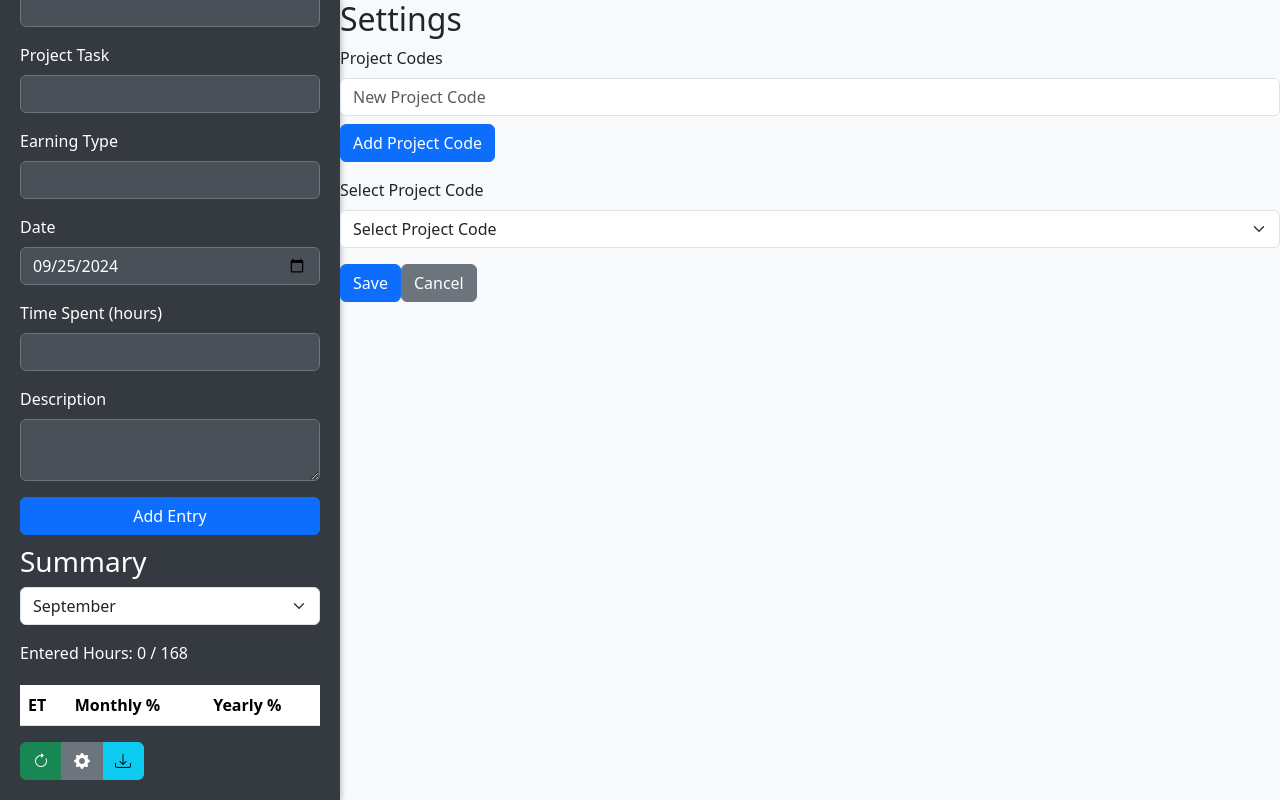
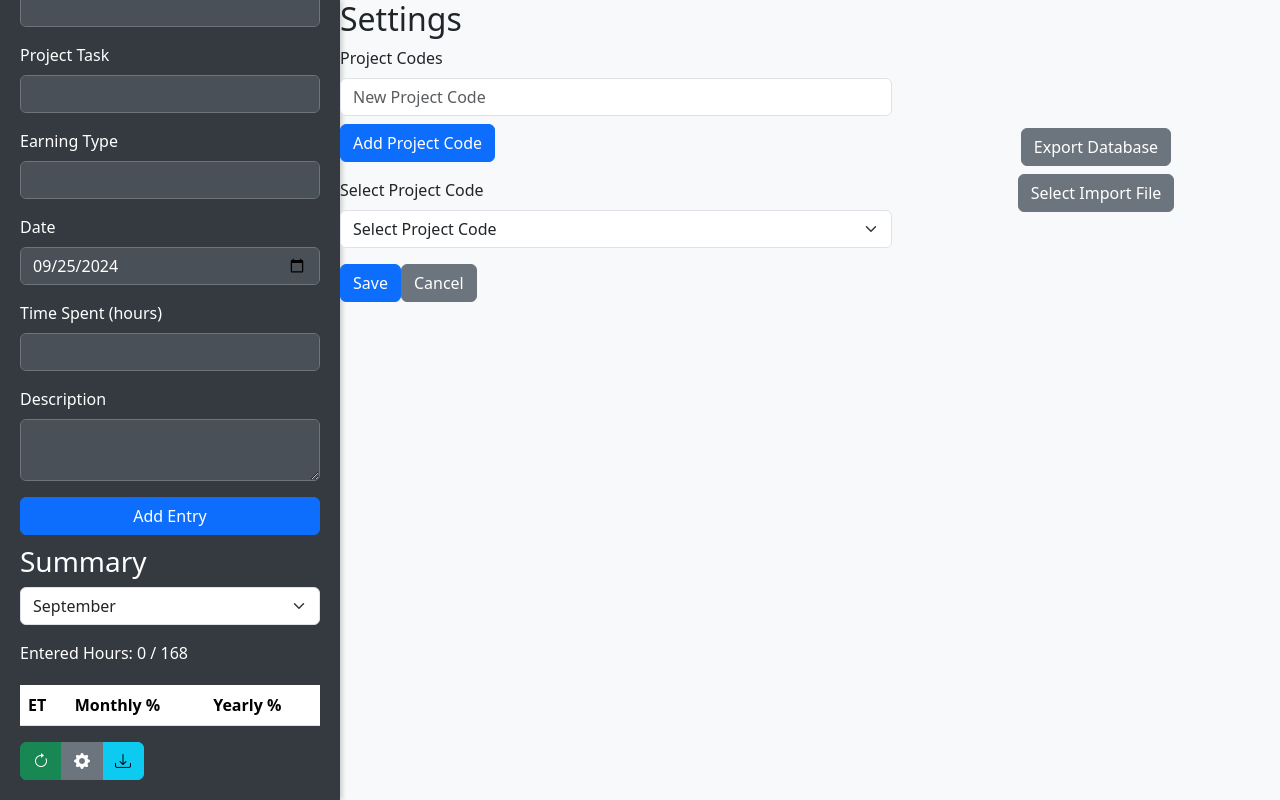
Before and after one commit to cdurth/time-tracker, a React (Create React App) app: page / in a window 1280 px wide. Both pictures are taken after a click on the button 82 px from the left and 760 px from the top of the page. Built offline with nearby package versions, Linux system fonts and the light colour scheme.

Commit message:
basic data import/export

```diff
--- a/src/App.js
+++ b/src/App.js
@@ -6,6 +6,7 @@ import 'bootstrap/dist/css/bootstrap.min.css';
 import './App.css';
 import './components/Sidebar.css';
 import './components/TimeEntries.css';
+import './components/Settings.css';
 
 import {
   addTimeEntry,
@@ -102,6 +103,7 @@ const App = () => {
     };
   }, []);
 
+
   const handleInstallClick = () => {
     if (deferredPrompt) {
       deferredPrompt.prompt();
@@ -147,7 +149,7 @@ const App = () => {
                 <Settings
                     settingsData={settingsData}
                     saveSettings={saveSettings}
-                    closeSettings={toggleSettings} // Close the Settings component when toggling
+                    closeSettings={toggleSettings}
                 />
               </div>
           )}
--- /dev/null
+++ b/src/components/Settings.css
@@ -0,0 +1,20 @@
+.settings .settings-form {
+    display: flex;
+}
+
+.settings-left-column {
+    margin-right: 20px;
+    width: 60%;
+}
+
+.settings-right-column {
+    width: 40%;
+    display: flex;
+    flex-direction: column;
+    justify-content: center;
+    align-items: center;
+}
+
+.settings-right-column .btn {
+    margin-bottom: 10px;
+}
--- a/src/components/Settings.js
+++ b/src/components/Settings.js
@@ -3,7 +3,10 @@ import {
     getProjectCodes,
     addProjectCode,
     addProjectTask,
-    getProjectTasksByCodeId
+    getProjectTasksByCodeId,
+    getTimeEntries,
+    exportDataToFile,
+    importDataFromFile
 } from '../services/idbService';
 
 const Settings = ({ settingsData, saveSettings, closeSettings }) => {
@@ -19,6 +22,8 @@ const Settings = ({ settingsData, saveSettings, closeSettings }) => {
     const [selectedProjectCode, setSelectedProjectCode] = useState('');
     const [newProjectTask, setNewProjectTask] = useState('');
     const [tasksForSelectedProject, setTasksForSelectedProject] = useState([]);
+    const [selectedFile, setSelectedFile] = useState(null);
+    const [importMessage, setImportMessage] = useState('');
 
     useEffect(() => {
         // Load all project codes on component mount
@@ -66,10 +71,39 @@ const Settings = ({ settingsData, saveSettings, closeSettings }) => {
         closeSettings();
     };
 
+    const handleExportData = async () => {
+        await exportDataToFile();
+    };
+
+    const handleFileChange = (event) => {
+        const file = event.target.files[0];
+        setSelectedFile(file);
+    };
+
+    const handleImportDataClick = async () => {
+        if (selectedFile) {
+            await importDataFromFile(selectedFile);
+            const updatedEntries = await getTimeEntries();
+            console.log('Imported Entries:', updatedEntries);
+
+            // Show success message
+            setImportMessage('File imported successfully');
+
+            // Clear the selectedFile state
+            setSelectedFile(null);
+
+            // Automatically hide the message after some time (e.g., 3 seconds)
+            setTimeout(() => setImportMessage(''), 3000);
+        } else {
+            console.warn('No file selected');
+        }
+    };
+
     return (
         <div className="settings">
             <h2>Settings</h2>
-            <form onSubmit={handleSubmit}>
+            <form onSubmit={handleSubmit} className="settings-form d-flex">
+                <div className="settings-left-column">
                     {/*<div className="mb-3">*/}
                     {/*    <label className="form-label">Setting 1</label>*/}
                     {/*    <input*/}
@@ -118,7 +152,9 @@ const Settings = ({ settingsData, saveSettings, closeSettings }) => {
                     </div>
                     {selectedProjectCode && (
                         <div className="mb-3">
-                        <label className="form-label">Project Tasks for {projectCodes.find((code) => code.id === selectedProjectCode)?.code}</label>
+                            <label className="form-label">
+                                Project Tasks for {projectCodes.find((code) => code.id === parseInt(selectedProjectCode))?.code}
+                            </label>
                             <input
                                 type="text"
                                 value={newProjectTask}
@@ -141,7 +177,47 @@ const Settings = ({ settingsData, saveSettings, closeSettings }) => {
 
                     <button type="submit" className="btn btn-primary">Save</button>
                     <button type="button" className="btn btn-secondary" onClick={closeSettings}>Cancel</button>
+                </div>
+                <div className="settings-right-column">
+                    <div className="d-flex flex-column align-items-center">
+                        <button
+                            type="button"
+                            className="btn btn-secondary mb-2"
+                            onClick={handleExportData}
+                        >
+                            Export Database
+                        </button>
+                        <input
+                            type="file"
+                            accept=".json"
+                            style={{ display: 'none' }}
+                            onChange={handleFileChange}
+                            id="import-file-input"
+                        />
+                        <button
+                            type="button"
+                            className="btn btn-secondary mb-2"
+                            onClick={() => document.getElementById('import-file-input').click()}
+                        >
+                            Select Import File
+                        </button>
+                        {selectedFile && (
+                            <button
+                                type="button"
+                                className="btn btn-success"
+                                onClick={handleImportDataClick}
+                            >
+                                Import Database
+                            </button>
+                        )}
+                    </div>
+                </div>
             </form>
+            {importMessage && (
+                <div className="alert alert-success mt-3" role="alert">
+                    {importMessage}
+                </div>
+            )}
         </div>
     );
 };
--- a/src/components/TimeEntries.js
+++ b/src/components/TimeEntries.js
@@ -65,7 +65,7 @@ const TimeEntries = ({ entries, setEditEntry, copyEntry, dateInputRef }) => {
         {currentWeekEntries.length === 0 ? (
             <p>No entries for this week.</p>
         ) : (
-            <table className="table table-striped mt-3 no-padding-spacing-table">
+            <table className="table mt-3 no-padding-spacing-table">
               <thead>
               <tr>
                 <th scope="col" className="tooltip-cell">
@@ -126,8 +126,8 @@ const TimeEntries = ({ entries, setEditEntry, copyEntry, dateInputRef }) => {
                                 </td>
                               </tr>
                           ))}
-                          <tr className="summary-row">
-                            <td colSpan="7" className="text-center">
+                          <tr>
+                            <td colSpan="7" className="text-center summary-row">
                               {dayOfWeek}, {formattedDate}: {totalHours.toFixed(2)} total hours
                             </td>
                           </tr>
--- a/src/services/idbService.js
+++ b/src/services/idbService.js
@@ -1,4 +1,4 @@
-import {openDB} from 'idb';
+import { openDB } from 'idb';
 
 const DB_NAME = 'mwaTimeEntryDB';
 const DB_VERSION = 1;
@@ -21,17 +21,25 @@ const initializeDB = async () => {
 // Import/Export Data
 export const importData = async (data) => {
     const db = await initializeDB();
-    await db.put(STORE_NAMES.PROJECT_CODES, data.projectCodes);
-    await db.put(STORE_NAMES.PROJECT_TASKS, data.projectTasks);
+    const tx = db.transaction([STORE_NAMES.PROJECT_CODES, STORE_NAMES.PROJECT_TASKS, STORE_NAMES.TIME_ENTRIES], 'readwrite');
+
+    await Promise.all([
+        data.projectCodes.map(code => tx.objectStore(STORE_NAMES.PROJECT_CODES).put(code)),
+        data.projectTasks.map(task => tx.objectStore(STORE_NAMES.PROJECT_TASKS).put(task)),
+        data.timeEntries.map(entry => tx.objectStore(STORE_NAMES.TIME_ENTRIES).put(entry)),
+    ]);
+
+    await tx.done;
     console.log('Data imported successfully');
 };
 
 export const exportData = async () => {
     const db = await initializeDB();
-    const tx = db.transaction([STORE_NAMES.PROJECT_CODES, STORE_NAMES.PROJECT_TASKS], 'readonly');
+    const tx = db.transaction([STORE_NAMES.PROJECT_CODES, STORE_NAMES.PROJECT_TASKS, STORE_NAMES.TIME_ENTRIES], 'readonly');
     const projectCodes = await tx.objectStore(STORE_NAMES.PROJECT_CODES).getAll();
     const projectTasks = await tx.objectStore(STORE_NAMES.PROJECT_TASKS).getAll();
-    return { projectCodes, projectTasks };
+    const timeEntries = await tx.objectStore(STORE_NAMES.TIME_ENTRIES).getAll();
+    return { projectCodes, projectTasks, timeEntries };
 };
 
 // Time Entry Operations
@@ -99,3 +107,25 @@ export const deleteProjectTask = async (id) => {
     const db = await initializeDB();
     await db.delete(STORE_NAMES.PROJECT_TASKS, id);
 };
+
+// File Operations
+export const exportDataToFile = async () => {
+    const data = await exportData();
+    const blob = new Blob([JSON.stringify(data, null, 2)], { type: 'application/json' });
+    const url = URL.createObjectURL(blob);
+
+    const a = document.createElement('a');
+    a.href = url;
+    a.download = 'time-entries-export.json';
+    a.click();
+    URL.revokeObjectURL(url);
+};
+
+export const importDataFromFile = async (file) => {
+    const reader = new FileReader();
+    reader.onload = async (event) => {
+        const data = JSON.parse(event.target.result);
+        await importData(data);
+    };
+    reader.readAsText(file);
+};
```
Lines whose indentation alone changed are shown as unchanged.
